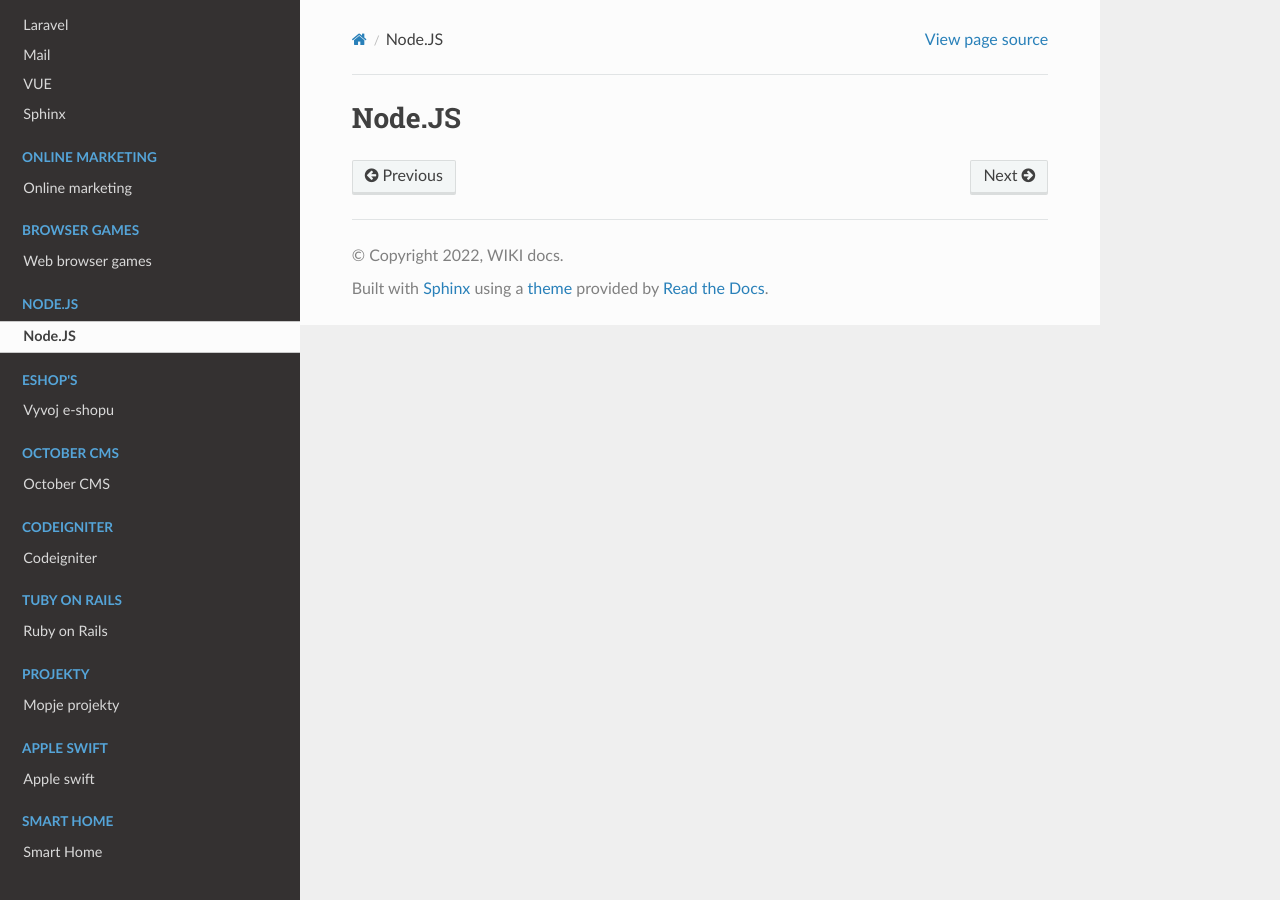
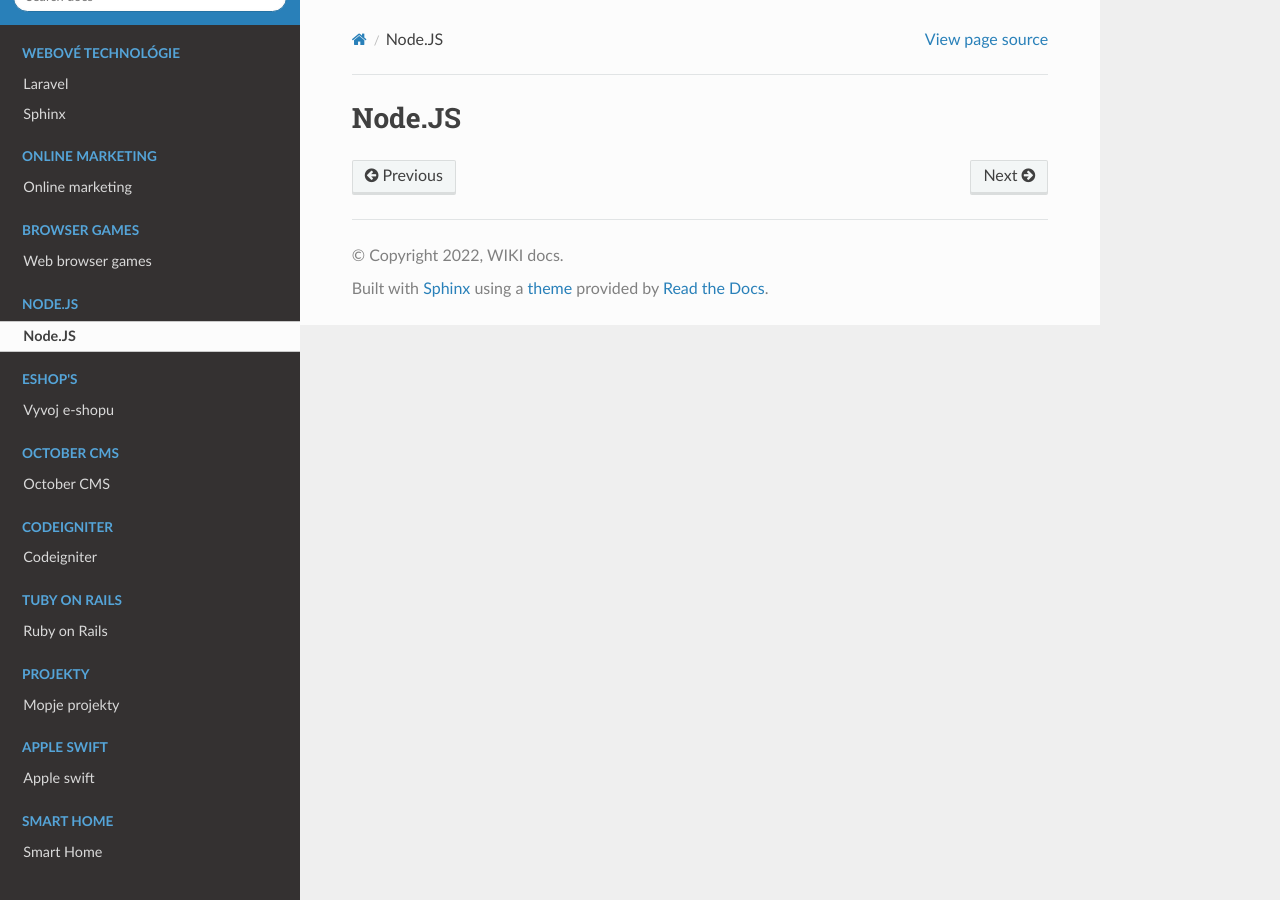
Before and after one commit to Lacike33/RTD_Wiki, a Sphinx documentation site: the page built from docs/source/nodejs/index.rst, in a window 1280 px wide. Built offline with Sphinx 7.4.7 and the Read the Docs theme 2.0.0, drawn with Linux system fonts in a browser that asks for light colours; pages that are not in the unit, such as notebooks, are missing from menus.

```diff
--- a/docs/source/web/laravel/index.rst
+++ b/docs/source/web/laravel/index.rst
@@ -1,8 +1,4 @@
 Laravel
 =======
 
-.. toctree::
-   :maxdepth: 1
-
-	mail
-	vue
+tu by mal byt toctree ...
--- a/docs/source/web/laravel/mail.rst
+++ /dev/null
@@ -1,4 +0,0 @@
-Mail
-====
-
-Tu budu sekcie pre mail.
--- a/docs/source/web/laravel/vue.rst
+++ /dev/null
@@ -1,4 +0,0 @@
-VUE
-===
-
-Tu budu sekcie pre VUE.
```
